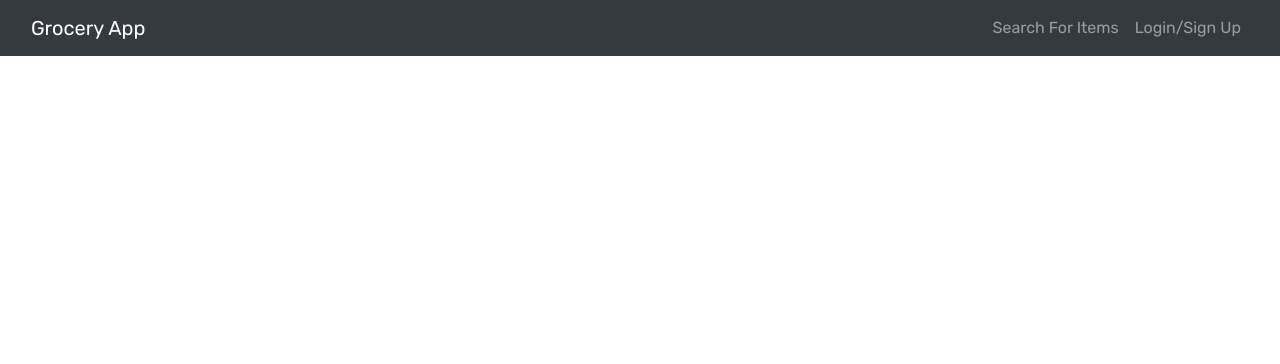
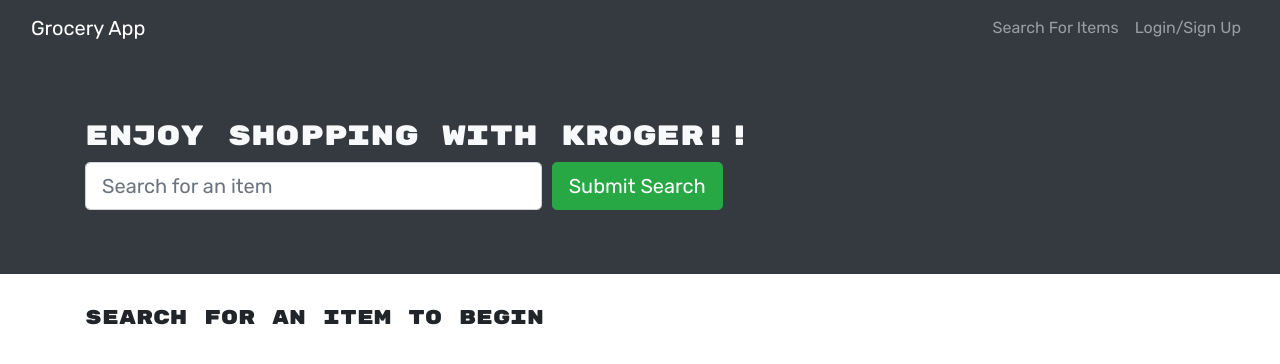
Before and after one commit to brijeeta/GroceryApp, a React (Create React App) app in the folder client/: page / in a window 1280 px wide. Shown: the top 364 px of the page. Built offline with nearby package versions, Linux system fonts and the light colour scheme.

Commit message:
added seachbar

```diff
--- a/client/src/App.js
+++ b/client/src/App.js
@@ -3,6 +3,7 @@
 import Navbar from './components/Navbar';
 import { ApolloProvider } from "@apollo/react-hooks";
 import ApolloClient from 'apollo-boost';
+import SearchItems from './pages/SearchItems';
 
 const client = new ApolloClient({
   request: (operation) => {
@@ -24,6 +25,9 @@
       <Router>
         <>
           <Navbar />
+          <Switch>
+            <Route exact path='/' component={SearchItems} />
+          </Switch>
         </>
       </Router>
     </ApolloProvider>
--- a/client/src/pages/SearchItems.js
+++ b/client/src/pages/SearchItems.js
@@ -0,0 +1,81 @@
+import React, { useState } from "react";
+import {
+    Jumbotron,
+    Container,
+    Col,
+    Form,
+    Button,
+    Card,
+    CardColumns,
+} from "react-bootstrap";
+import { searchKroger } from "../utils/API";
+
+const SearchItems = () => {
+    // create state for holding returned google api data
+    const [searchedItems, setSearchedItems] = useState([]);
+    // create state for holding our search field data
+    const [searchInput, setSearchInput] = useState("");
+
+
+    // create method to search for items and set state on form submit
+    const handleFormSubmit = async (event) => {
+        event.preventDefault();
+
+        if (!searchInput) {
+            return false;
+        }
+
+        try {
+            const response = await searchKroger(searchInput);
+
+            if (!response.ok) {
+                throw new Error("something went wrong!");
+            }
+
+            const { items } = await response.json();
+            console.log(items);
+        } catch (err) {
+            console.error(err);
+        }
+    };
+
+
+    return (
+        <>
+            <Jumbotron fluid className="text-light bg-dark">
+                <Container>
+                    <h3>Enjoy shopping with Kroger!!</h3>
+                    <Form onSubmit={handleFormSubmit}>
+                        <Form.Row>
+                            <Col xs={12} md={5}>
+                                <Form.Control
+                                    name="searchInput"
+                                    value={searchInput}
+                                    onChange={(e) => setSearchInput(e.target.value)}
+                                    type="text"
+                                    size="lg"
+                                    placeholder="Search for an item"
+                                />
+                            </Col>
+                            <Col xs={12} md={5}>
+                                <Button type="submit" variant="success" size="lg">
+                                    Submit Search
+                                </Button>
+                            </Col>
+                        </Form.Row>
+                    </Form>
+                </Container>
+            </Jumbotron>
+
+            <Container>
+                <h5>
+                    {searchedItems.length
+                        ? `Viewing ${searchedItems.length} results:`
+                        : "Search for an item to begin"}
+                </h5>
+            </Container>
+        </>
+    );
+};
+
+export default SearchItems;
```
Also changed, not shown: 2 other files (tests, documents, lock files or other folders).
